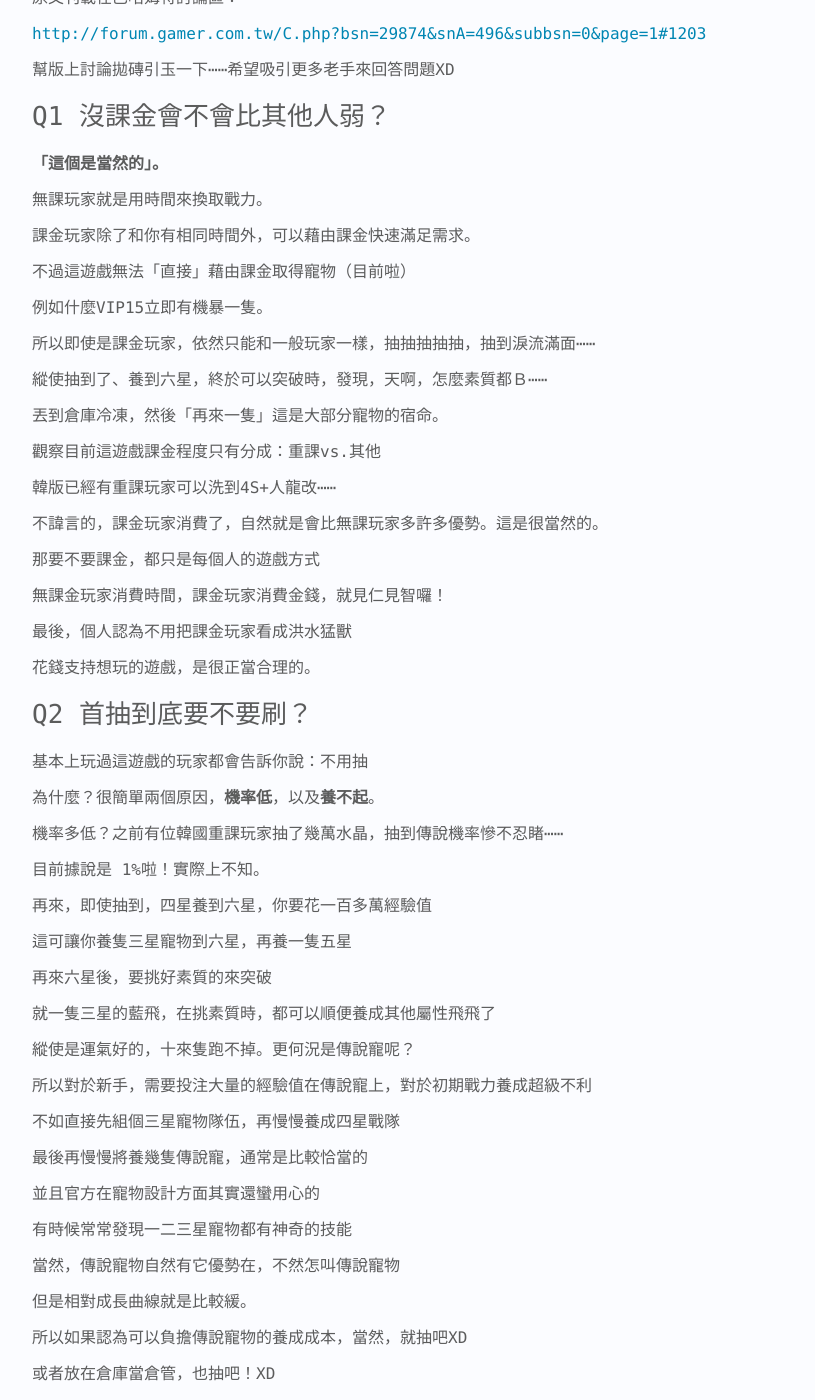
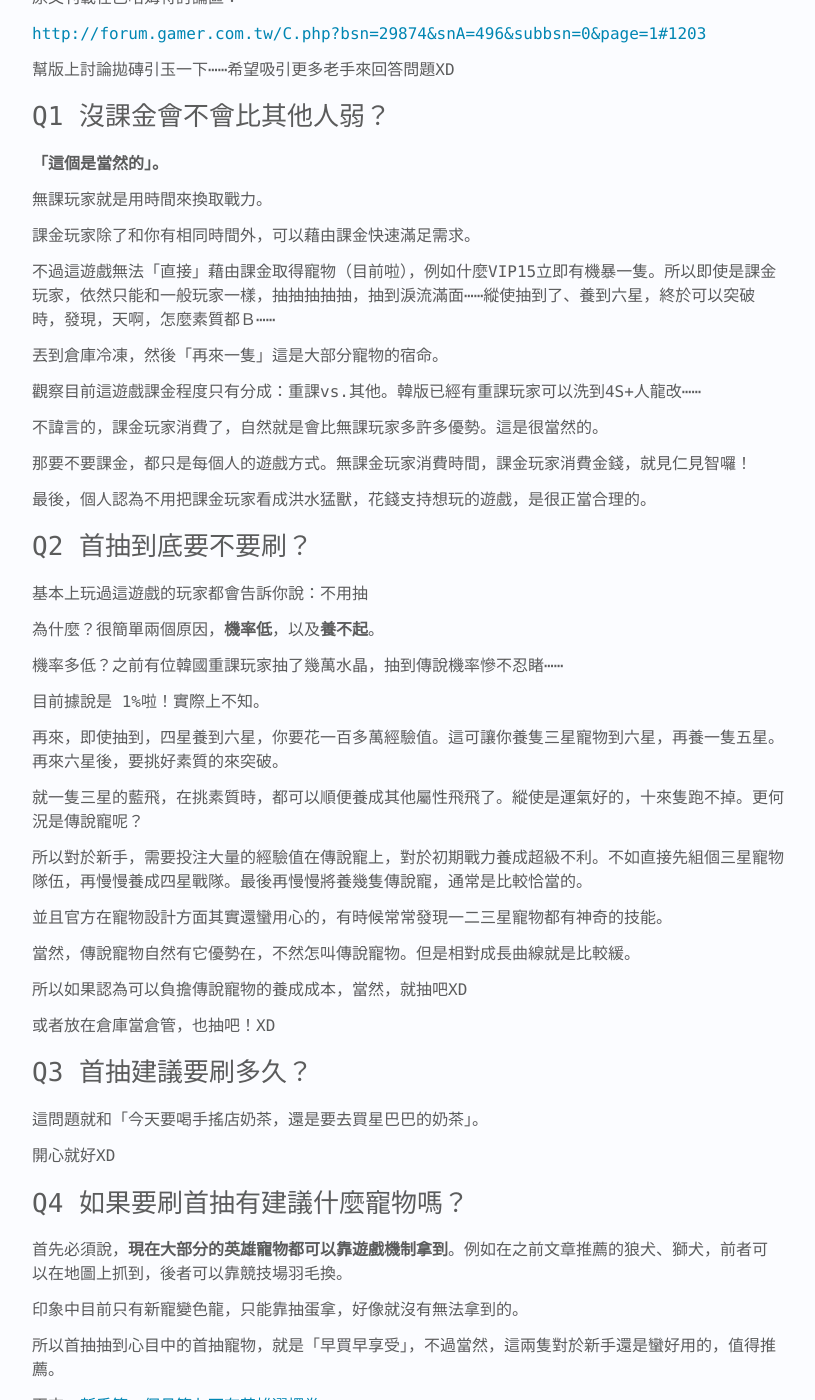
Before and after one commit to lisez/sadb-site, a Jekyll site: the page built from _posts/gameinfo/2016-09-09-10-faq-for-new-player.md, in a window 1280 px wide and 1400 px high, scrolled down 311 px. Shown: the whole window, without its empty margins (232-1047 px from the left). Built offline with Jekyll 4.4.1, drawn with Linux system fonts in a browser that asks for light colours; nearby versions of some CDN libraries; comment, search, counter and statistics services are not loaded; some of the changed text lies outside the part shown.

Commit message:
edit posts

```diff
--- a/_posts/gameinfo/2016-09-09-10-faq-for-new-player.md
+++ b/_posts/gameinfo/2016-09-09-10-faq-for-new-player.md
@@ -21,29 +21,17 @@ category: gameinfo
 課金玩家除了和你有相同時間外，可以藉由課金快速滿足需求。
 
 
-不過這遊戲無法「直接」藉由課金取得寵物（目前啦）
-
-例如什麼VIP15立即有機暴一隻。
-
-所以即使是課金玩家，依然只能和一般玩家一樣，抽抽抽抽抽，抽到淚流滿面⋯⋯
-
-縱使抽到了、養到六星，終於可以突破時，發現，天啊，怎麼素質都Ｂ⋯⋯
+不過這遊戲無法「直接」藉由課金取得寵物（目前啦），例如什麼VIP15立即有機暴一隻。所以即使是課金玩家，依然只能和一般玩家一樣，抽抽抽抽抽，抽到淚流滿面⋯⋯縱使抽到了、養到六星，終於可以突破時，發現，天啊，怎麼素質都Ｂ⋯⋯
 
 丟到倉庫冷凍，然後「再來一隻」這是大部分寵物的宿命。
 
-觀察目前這遊戲課金程度只有分成：重課vs.其他
-
-韓版已經有重課玩家可以洗到4S+人龍改⋯⋯
+觀察目前這遊戲課金程度只有分成：重課vs.其他。韓版已經有重課玩家可以洗到4S+人龍改⋯⋯
 
 不諱言的，課金玩家消費了，自然就是會比無課玩家多許多優勢。這是很當然的。
 
-那要不要課金，都只是每個人的遊戲方式
+那要不要課金，都只是每個人的遊戲方式。無課金玩家消費時間，課金玩家消費金錢，就見仁見智囉！
 
-無課金玩家消費時間，課金玩家消費金錢，就見仁見智囉！
-
-最後，個人認為不用把課金玩家看成洪水猛獸
-
-花錢支持想玩的遊戲，是很正當合理的。
+最後，個人認為不用把課金玩家看成洪水猛獸，花錢支持想玩的遊戲，是很正當合理的。
 
 ## Q2 首抽到底要不要刷？
 
@@ -56,29 +44,15 @@ category: gameinfo
 
 目前據說是 1%啦！實際上不知。
 
-再來，即使抽到，四星養到六星，你要花一百多萬經驗值
+再來，即使抽到，四星養到六星，你要花一百多萬經驗值。這可讓你養隻三星寵物到六星，再養一隻五星。再來六星後，要挑好素質的來突破。
 
-這可讓你養隻三星寵物到六星，再養一隻五星
+就一隻三星的藍飛，在挑素質時，都可以順便養成其他屬性飛飛了。縱使是運氣好的，十來隻跑不掉。更何況是傳說寵呢？
 
-再來六星後，要挑好素質的來突破
+所以對於新手，需要投注大量的經驗值在傳說寵上，對於初期戰力養成超級不利。不如直接先組個三星寵物隊伍，再慢慢養成四星戰隊。最後再慢慢將養幾隻傳說寵，通常是比較恰當的。
 
-就一隻三星的藍飛，在挑素質時，都可以順便養成其他屬性飛飛了
+並且官方在寵物設計方面其實還蠻用心的，有時候常常發現一二三星寵物都有神奇的技能。
 
-縱使是運氣好的，十來隻跑不掉。更何況是傳說寵呢？
-
-所以對於新手，需要投注大量的經驗值在傳說寵上，對於初期戰力養成超級不利
-
-不如直接先組個三星寵物隊伍，再慢慢養成四星戰隊
-
-最後再慢慢將養幾隻傳說寵，通常是比較恰當的
-
-並且官方在寵物設計方面其實還蠻用心的
-
-有時候常常發現一二三星寵物都有神奇的技能
-
-當然，傳說寵物自然有它優勢在，不然怎叫傳說寵物
-
-但是相對成長曲線就是比較緩。
+當然，傳說寵物自然有它優勢在，不然怎叫傳說寵物。但是相對成長曲線就是比較緩。
 
 所以如果認為可以負擔傳說寵物的養成成本，當然，就抽吧XD
 
@@ -86,21 +60,17 @@ category: gameinfo
 
 ## Q3 首抽建議要刷多久？
 
-這問題就和「今天要喝手搖店奶茶，還是要去買星巴巴的奶茶」
+這問題就和「今天要喝手搖店奶茶，還是要去買星巴巴的奶茶」。
 
 開心就好XD
 
 ## Q4 如果要刷首抽有建議什麼寵物嗎？
 
-首先必須說，**現在大部分的英雄寵物都可以靠遊戲機制拿到**
+首先必須說，**現在大部分的英雄寵物都可以靠遊戲機制拿到**。例如在之前文章推薦的狼犬、獅犬，前者可以在地圖上抓到，後者可以靠競技場羽毛換。
 
-例如在之前文章推薦的狼犬、獅犬，前者可以在地圖上抓到，後者可以靠競技場羽毛換
+印象中目前只有新寵變色龍，只能靠抽蛋拿，好像就沒有無法拿到的。
 
-印象中目前只有新寵變色龍，只能靠抽蛋拿，好像就沒有無法拿到的
-
-所以首抽抽到心目中的首抽寵物，就是「早買早享受」
-
-不過當然，這兩隻對於新手還是蠻好用的，值得推薦。
+所以首抽抽到心目中的首抽寵物，就是「早買早享受」，不過當然，這兩隻對於新手還是蠻好用的，值得推薦。
 
 再來，[新手第一個月第七天有英雄選擇券](http://ref.gamer.com.tw/redir.php?url=http%3A%2F%2Fforum.gamer.com.tw%2FC.php%3Fbsn%3D29874%26snA%3D490%26tnum%3D1)。
 
@@ -126,9 +96,7 @@ category: gameinfo
 
 ## Q6 水晶要拿來抽蛋嗎？
 
-水晶10抽第一次有保底（英雄蛋以上一顆）
-
-之後每50顆（1抽10顆或者抽單顆，累計50次）才有英雄蛋一顆。
+水晶10抽第一次有保底（英雄蛋以上一顆），之後每50顆（1抽10顆或者抽單顆，累計50次）才有英雄蛋一顆。
 
 光是英雄的機率就很可怕了，傳說就不要問了，會嚇死人。
 
```
Also changed, not shown: _posts/gameinfo/2016-09-14-how-to-generate-a-team-part-one.md (+11 -41 lines).
